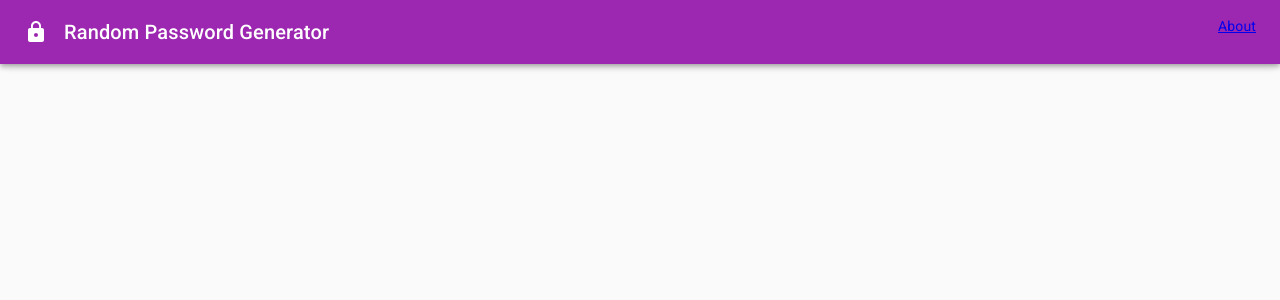
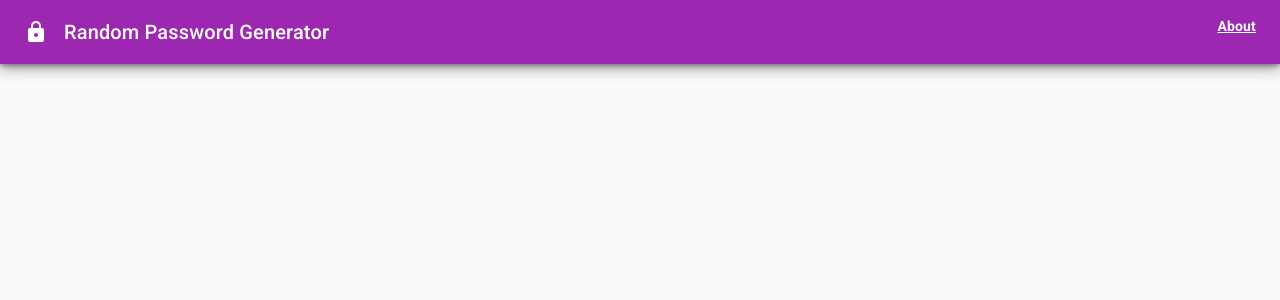
Before and after one commit to szaster/Password-Generator, a React (Create React App) app: page /about in a window 1280 px wide. Shown: the top 300 px of the page. Built offline with nearby package versions, Linux system fonts and the light colour scheme.

Commit message:
about page work in progress

```diff
--- a/src/App.js
+++ b/src/App.js
@@ -3,6 +3,7 @@ import "./App.css";
 import { makeStyles } from "@material-ui/core/styles";
 import Options from "./components/Options";
 import Header from "./components/Header";
+import About from "./components/About";
 import RegeneratePasswordButton from "./components/RegenerateButton";
 import { Paper, Box, Container, Typography } from "@material-ui/core";
 import { Switch, Route } from "react-router-dom";
@@ -125,9 +126,9 @@ function Home() {
   );
 }
 
-function About() {
-  return <div>About</div>;
-}
+// function About() {
+//   return <div>About</div>;
+// }
 
 function App() {
   return (
--- /dev/null
+++ b/src/components/About.js
@@ -0,0 +1,56 @@
+import React from "react";
+import LockIcon from "@material-ui/icons/Lock";
+import {
+  AppBar,
+  Typography,
+  makeStyles,
+  Toolbar,
+  Button,
+  Box,
+  Paper,
+} from "@material-ui/core";
+import { Link } from "react-router-dom";
+
+const useStyles = makeStyles((theme) => ({
+  title: {
+    marginLeft: theme.spacing(2),
+  },
+  layout: {
+    display: "flex",
+    flexGrow: 1,
+    justifyContent: "space-between",
+  },
+}));
+
+// function Header() {
+// const location = useLocation();
+
+function About() {
+  const classes = useStyles();
+  return (
+    <div>
+      <Paper
+        elevation={10}
+        outlined
+        square
+        m={20}
+        style={{ background: "#eceff1" }}
+      >
+        <Typography component="div" variant="subtitle1" gutterBottom>
+          <Box
+            borderBottom={1}
+            paddingBottom={2}
+            textAlign="center"
+            fontWeight="fontWeightMedium"
+            fontSize={20}
+            m={1}
+          >
+            About egirwgperk gpok r gop w select options for generating password
+          </Box>
+        </Typography>
+      </Paper>
+    </div>
+  );
+}
+
+export default About;
--- a/src/components/Header.js
+++ b/src/components/Header.js
@@ -34,7 +34,9 @@ function Header() {
           <Typography className={classes.title} variant="h6" component="h1">
             Random Password Generator
           </Typography>
-          <Link to="about">About</Link>
+          <Link to="about" style={{ color: "white", fontWeight: "bold" }}>
+            About
+          </Link>
         </div>
       </Toolbar>
     </AppBar>
```
